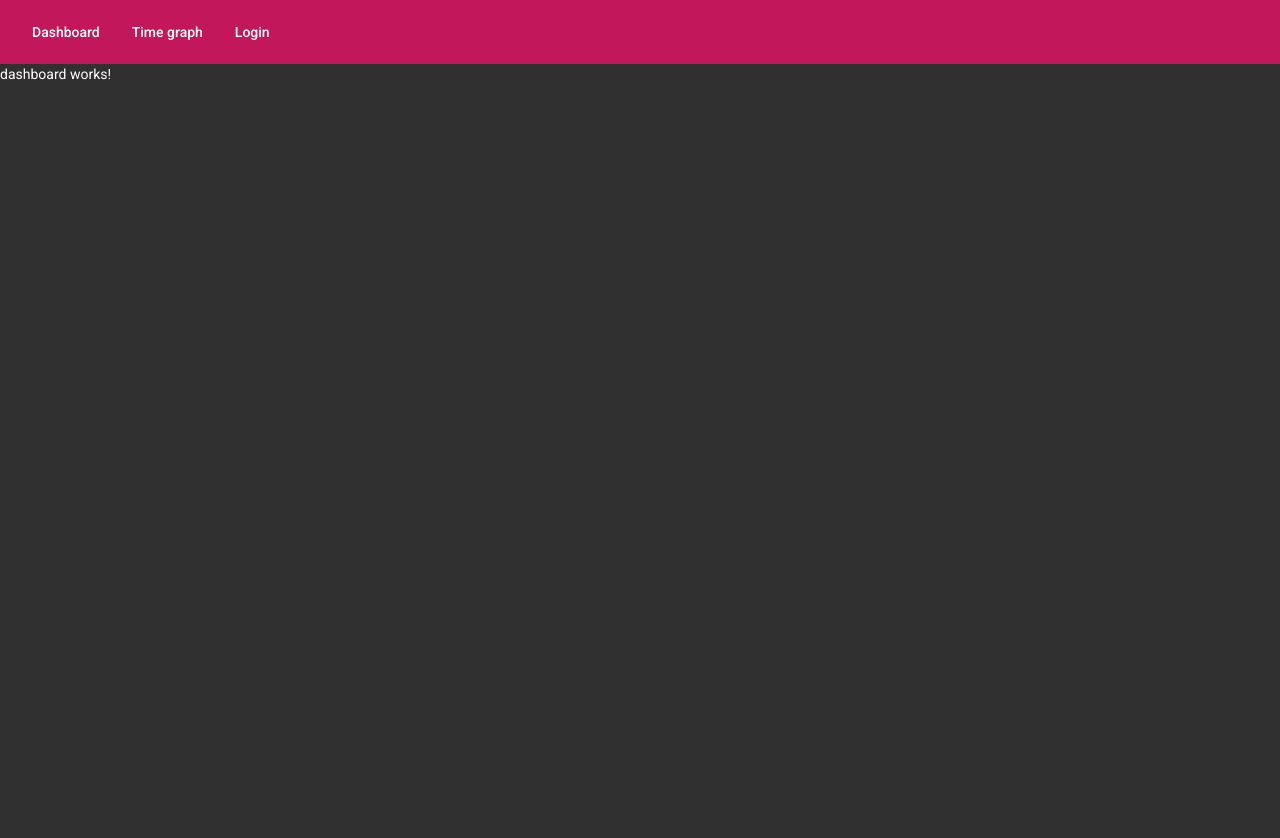
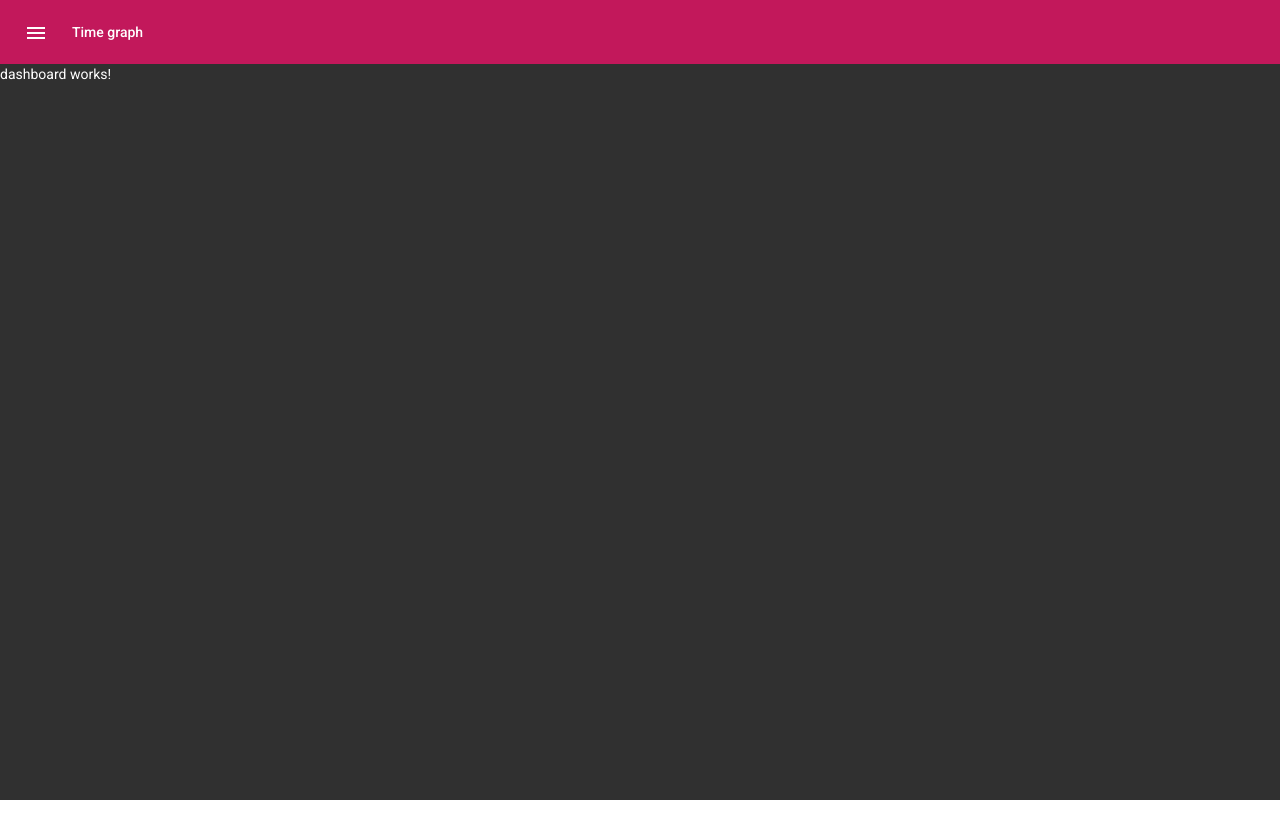
Before and after one commit to selden-lin/angular-task-app, an Angular app: page / in a window 1280 px wide. Shown: the top 838 px of the page. After the commit the page ends 800 px from the top, so only its background shows below. Built offline with nearby package versions, Linux system fonts and the light colour scheme.

Commit message:
changed toolbar to a sliding sidenav

```diff
--- a/src/app/app-routing.module.ts
+++ b/src/app/app-routing.module.ts
@@ -5,6 +5,7 @@ import {DashboardComponent} from './dashboard/dashboard.component';
 import {TimeGraphComponent} from './time-graph/time-graph.component';
 import {PageNotFoundComponent} from './page-not-found/page-not-found.component';
 import {LoginComponent} from './login/login.component';
+import {SingleListViewComponent} from './single-list-view/single-list-view.component';
 
 const routes: Routes = [
     {
@@ -21,6 +22,10 @@ const routes: Routes = [
         component: LoginComponent
     },
     {
+        path: 'list',
+        component: SingleListViewComponent
+    },
+    {
         path: '**',
         component: PageNotFoundComponent
     }
--- a/src/app/app.component.html
+++ b/src/app/app.component.html
@@ -1,9 +1,22 @@
+<mat-sidenav-container class="body-container">
+    <mat-sidenav #sidenav mode="side" class="sidenav">
+		<div>
+			<a mat-button [routerLink]="'/'">Dashboard</a>
+
+			<a mat-button [routerLink]="'/login'">Login</a>
+			<a mat-button [routerLink]="'/list'">Single list</a>
+		</div>
+	</mat-sidenav>
+
+    <mat-sidenav-content class="body-container">
         <mat-toolbar color="primary">
-    <div>
-    <a mat-button  [routerLink]="'/'">Dashboard</a>
-    <a mat-button  [routerLink]="'/timeGraph'">Time graph</a>
-    <a mat-button  [routerLink]="'/login'">Login</a>
-    </div>
+			<button
+				mat-icon-button
+				(click)="sidenav.toggle()"
+			>
+				<mat-icon>menu</mat-icon>
+			</button>
+			<a mat-button [routerLink]="'/timeGraph'">Time graph</a>
 		</mat-toolbar>
 
 		<mat-drawer-container class="body-container">
@@ -11,3 +24,5 @@
 				<router-outlet></router-outlet>
 			</mat-drawer-content>
 		</mat-drawer-container>
+    </mat-sidenav-content>
+</mat-sidenav-container>
--- a/src/app/app.component.scss
+++ b/src/app/app.component.scss
@@ -0,0 +1,8 @@
+.body-container {
+    height: 100%;
+}
+
+.sidenav a {
+    display: block;
+    padding: 5px 80px 5px 80px;
+}
--- a/src/app/app.component.ts
+++ b/src/app/app.component.ts
@@ -1,10 +1,15 @@
 import { Component } from '@angular/core';
 
 @Component({
-  selector: 'app-root',
-  templateUrl: './app.component.html',
-  styleUrls: ['./app.component.scss']
+    selector: 'app-root',
+    templateUrl: './app.component.html',
+    styleUrls: ['./app.component.scss'],
 })
 export class AppComponent {
-  title = 'angular-task-app';
+    showSideNav: boolean = false;
+    title = 'angular-task-app';
+
+    sidenavToggle = () => {
+        this.showSideNav = !this.showSideNav
+    };
 }
```
Also changed, not shown: src/app/app.module.ts (+4 -3 lines), src/app/single-list-view/singleListView.module.ts (added, +15 -0 lines), 1 other file (tests, documents, lock files or other folders). Lines whose indentation alone changed are shown as unchanged.
